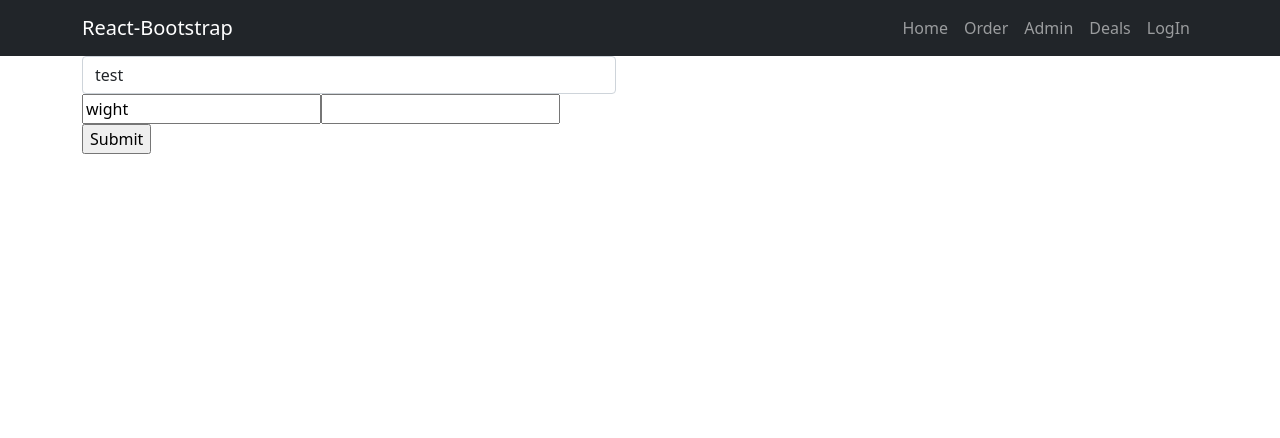
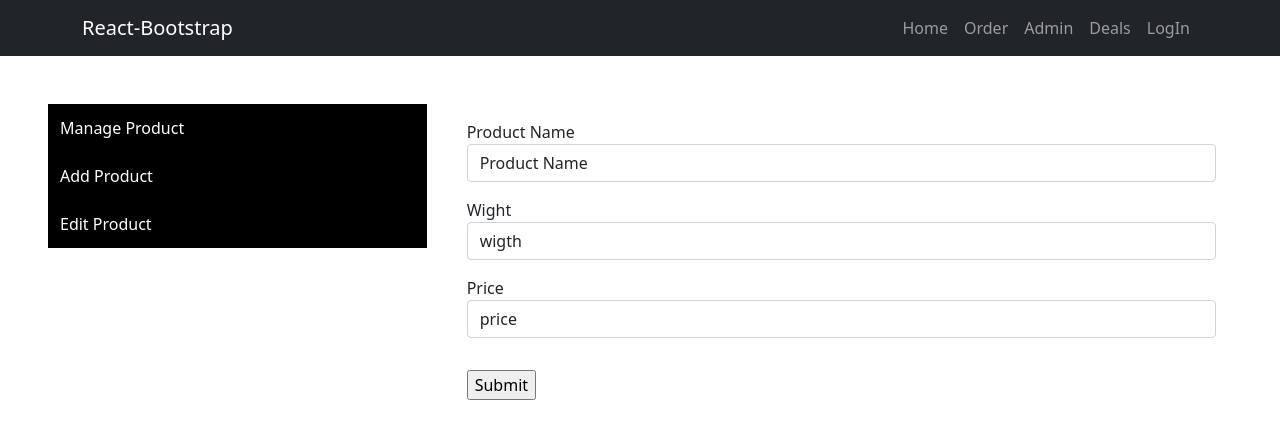
Before and after one commit to AbidurRahman24/Super-Shop, a React (Create React App) app: page /order in a window 1280 px wide. Shown: the top 438 px of the page. Built offline with nearby package versions, Linux system fonts and the light colour scheme.

Commit message:
manage page

```diff
--- a/src/App.js
+++ b/src/App.js
@@ -11,6 +11,7 @@ import { createContext, useState } from 'react';
 import PrivateRoute from './components/PrivateRoute/PrivateRoute';
 import Checkout from './components/Checkout/Checkout';
 import Order from './components/Order/Order';
+import ManageProduct from './components/Order/ManageProduct/ManageProduct';
 
 export const UserContext = createContext();
 
@@ -39,6 +40,9 @@ function App() {
             <Route path='/order'>
               <Order></Order>
             </Route>
+            <Route path='/manage'>
+              <ManageProduct/>
+            </Route>
             <Route exact path='*'>
               <NotFound></NotFound>
             </Route>
--- a/src/components/Checkout/Checkout.js
+++ b/src/components/Checkout/Checkout.js
@@ -5,10 +5,11 @@ import { useParams } from 'react-router-dom';
 
 const Checkout = () => {
     const {id} = useParams()
-    console.log(id);
+    // console.log(id);
     const [checkout, setCheckout] = useState({})
     useEffect(()=>{
-        fetch('http://localhost:5000/product/'+ id)
+        const URL = `http://localhost:5000/product/${id}`
+        fetch(URL)
         .then(res => res.json())
         .then(data => {
             console.log(data);
@@ -16,9 +17,27 @@ const Checkout = () => {
         })
     },[id])
     return (
-        <div>
-            <h2>This is checkout from: {id}</h2>
-            <h1>Name:{checkout.name}</h1>
+        <div className='container p-5 '>
+          <h2 className='py-5' >Cart</h2>
+            <table class="table table-striped ">
+  <thead>
+    <tr>
+      <th scope="col">Product</th>
+      <th scope="col">Quantity</th>
+      <th scope="col">Subtotal</th>
+
+    <hr />
+    </tr>
+  </thead>
+  <tbody>
+    <tr>
+      <th scope="row">{checkout.name}</th>
+      <td>1</td>
+      <td>{checkout.price}</td>
+    </tr>
+
+  </tbody>
+</table>
         </div>
     );
 };
--- a/src/components/Home/Home.js
+++ b/src/components/Home/Home.js
@@ -8,8 +8,11 @@ import Search from './Search/Search';
 const Home = () => {
 
     const [products, setProducts] = useState([]);
+    const [card, setCard] = useState([])
     const history = useHistory()
     const handleClick = (id) => {
+        const newCard = [...card, id]
+        setCard(newCard)
         const url = `product/${id}`
         history.push(url)
         // console.log('clicked',id);
@@ -26,7 +29,7 @@ const Home = () => {
         <div className='container'>
             <div className="row">
                 <Search></Search>
-
+                <p>{card.length}</p>
                 <div className='card-header'>
                 {
                     products.map(products => <Card
--- /dev/null
+++ b/src/components/Order/ManageProduct/ManageProduct.js
@@ -0,0 +1,11 @@
+import React from 'react';
+
+const ManageProduct = () => {
+    return (
+        <div>
+            <h1>hello management</h1>
+        </div>
+    );
+};
+
+export default ManageProduct;
--- a/src/components/Order/Order.js
+++ b/src/components/Order/Order.js
@@ -1,11 +1,12 @@
 import React, { useState } from 'react';
 import { useForm } from "react-hook-form";
+import VerticalMenu from './VerticalMenu/VerticalMenu';
 
 
 const Order = () => {
     const [imageURL, setIMageURL] = useState({});
     const { register, handleSubmit, watch, formState: { errors } } = useForm();
-
+    // imageData block me, so i can't upload any image for url
     // const handleImageUpload = event => {
     //     const imageData = new FormData();
     //     imageData.set('key', '04d43574beb63f8acb2043f8ac41cd03');
@@ -51,16 +52,29 @@ const Order = () => {
 
     return (
         <div>
-            <div className="container">
-                <div className="row w-50 ">
+            <div className="">
+                <div className="row  p-5">
+                    <div className="col-md-4">
+                        <VerticalMenu/>
+                    </div>
+                    <div className="col-md-8">
                     <form onSubmit={handleSubmit(onSubmit)}>
-                        <input defaultValue="test" className='form-control' {...register("name")} />
-                        <input defaultValue="wight" {...register("wigth")} />
-                        <input {...register("price", { required: true })} />
+                        <div className='m-3'>
+                        <label>Product Name</label>
+                        <input defaultValue="Product Name" className='form-control' {...register("name")} />
+                        </div>
+                        <div className='m-3'>
+                        <label >Wight</label>
+                        <input defaultValue="wigth" className='form-control' {...register("wigth")} />
+                        </div>
+                        <div className='m-3'>
+                        <label>Price</label>
+                        <input defaultValue="price" {...register("price",  { required: true })} className='form-control' />
                         {errors.price && <span>This field is required</span>}
-
-                        <input type="submit" />
+                        </div>
+                        <input className='m-3' type="submit" />
                     </form>
+                    </div>
                 </div>
             </div>
         </div>
--- /dev/null
+++ b/src/components/Order/VerticalMenu/VerticalMenu.css
@@ -0,0 +1,21 @@
+.vertical-menu {
+    width: 100%;
+    height: 100%;
+  }
+
+  .vertical-menu a {
+    background-color: rgb(0, 0, 0);
+    color: rgb(255, 255, 255);
+    display: block;
+    padding: 12px;
+    text-decoration: none;
+  }
+
+  .vertical-menu a:hover {
+    background-color: rgb(0, 0, 0);
+  }
+
+  .vertical-menu a.active {
+    background-color: #04AA6D;
+    color: white;
+  }
--- /dev/null
+++ b/src/components/Order/VerticalMenu/VerticalMenu.js
@@ -0,0 +1,16 @@
+import React from 'react';
+import './VerticalMenu.css'
+
+const VerticalMenu = () => {
+    return (
+        <div>
+            <div class="vertical-menu">
+                <a href="/manage" >Manage Product</a>
+                <a href="/addProduct">Add Product</a>
+                <a href="/editProduct">Edit Product</a>
+            </div>
+        </div>
+    );
+};
+
+export default VerticalMenu;
```
